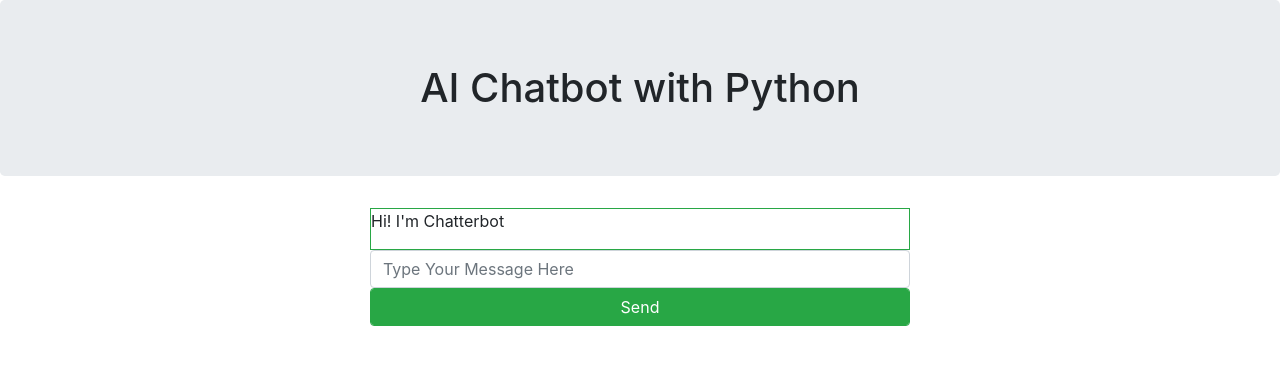
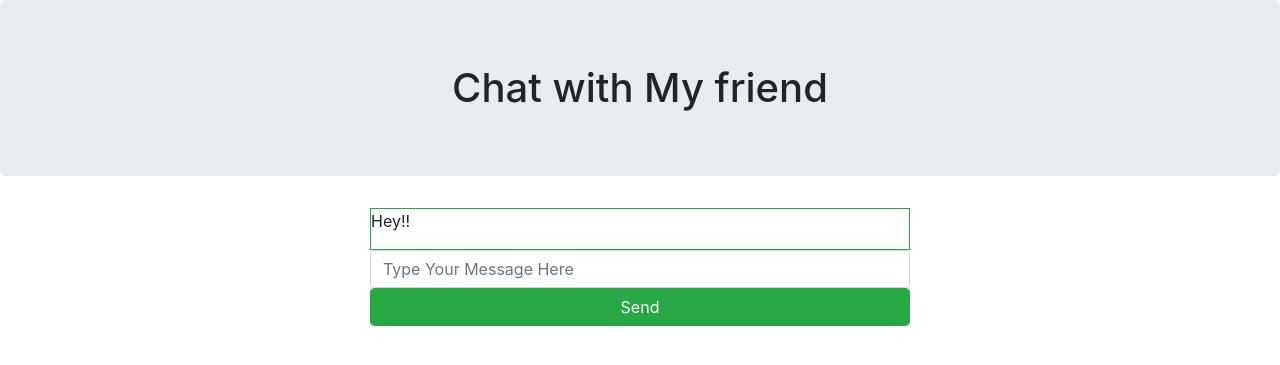
Before and after one commit to aryanparab/chatbot, a Flask app: page / in a window 1280 px wide. Shown: the top 365 px of the page. Run offline with Flask 2, Linux system fonts and the light colour scheme; parts of the project's set-up code (start-up, migrations or seed data) failed here and were passed over; some libraries are stand-ins or nearby versions.

Commit message:
debug=Fal

```diff
--- a/requirements.txt
+++ b/requirements.txt
@@ -6,8 +6,6 @@ cmake==3.18.4.post1
 Flask==1.1.2
 grpcio==1.32.0
 gunicorn==20.0.4
-h5py==2.6.0
-hdf5plugin==2.3.2
 idna==2.10
 Keras==2.4.3
 Keras-Preprocessing==1.1.2
--- a/templates/index.html
+++ b/templates/index.html
@@ -8,12 +8,12 @@
     <script src="https://ajax.googleapis.com/ajax/libs/jquery/3.2.1/jquery.min.js"></script>
 </head>
 <body>
-    <h1 class="jumbotron text-center">AI Chatbot with Python</h1>
+    <h1 class="jumbotron text-center">Chat with My friend</h1>
 <div class="container">
     <div class="row">
         <div class="col-sm-6 offset-sm-3">
             <div id="chatbox" class="border border-success">
-                <p class="botText"><span>Hi! I'm Chatterbot</span></p>
+                <p class="botText"><span>Hey!!</span></p>
             </div>
             <div id="userInput">
                 <input id="textInput" class="form-control" type="text" name="msg" placeholder="Type Your Message Here">
```
